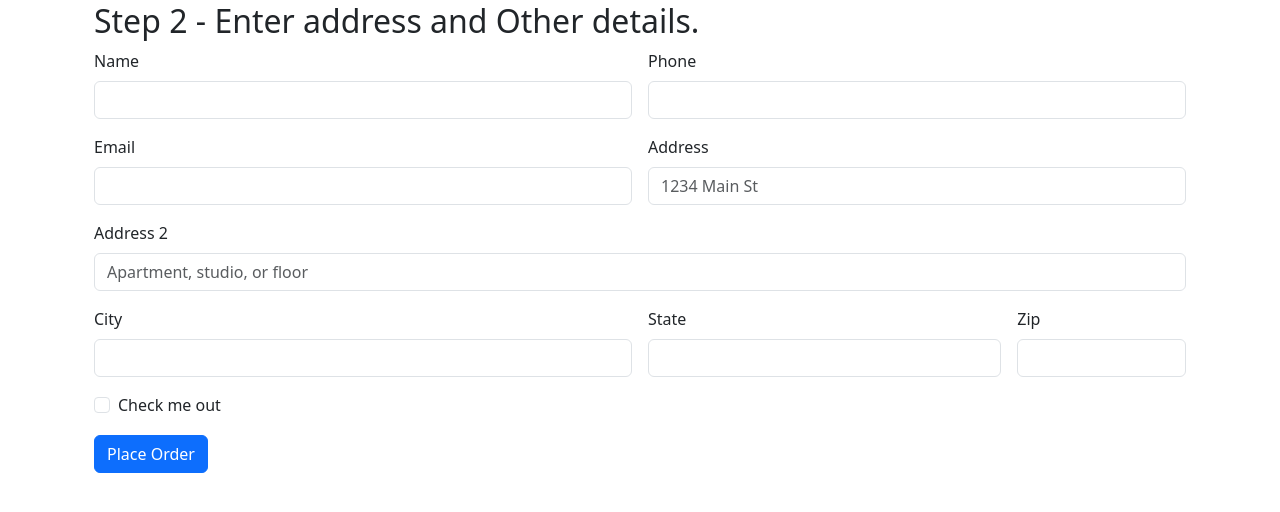
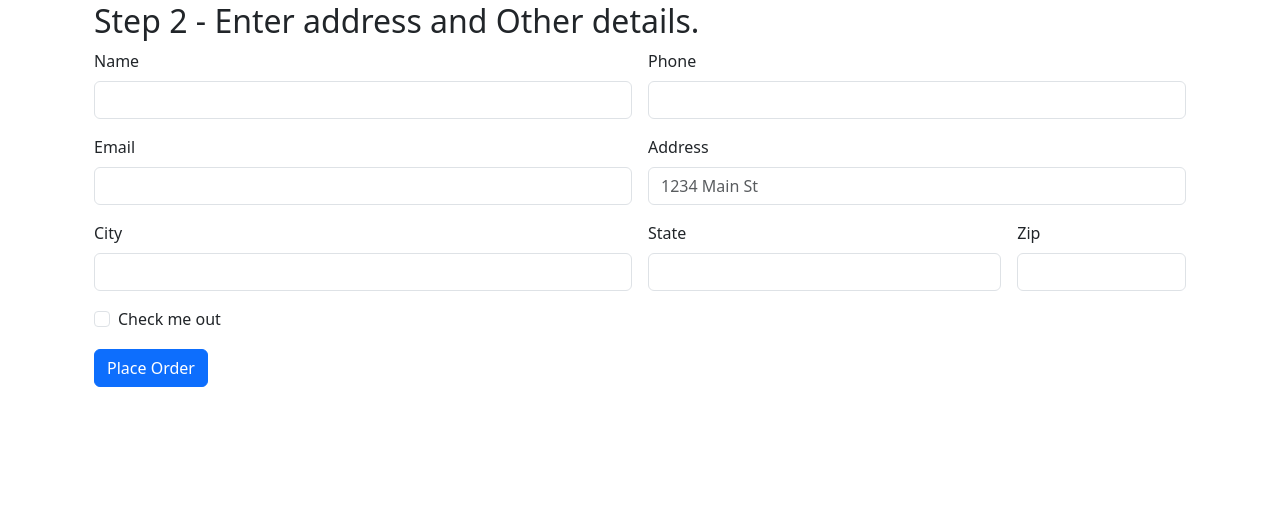
Before and after one commit to maungmatubbar/myawesome_cart, a Django app: page /shop/cart/ in a window 1280 px wide. Shown: the part 220-732 px from the top of the page. Run offline with Django 5.2, Linux system fonts and the light colour scheme.

Commit message:
Completed Checkout page form

```diff
--- a/myac/shop/admin.py
+++ b/myac/shop/admin.py
@@ -1,7 +1,10 @@
 from django.contrib import admin
 from django.utils.html import format_html
+
+from .models import Product, Contact, Orders
+
+
 # Register your models here.
-from .models import Product, Contact
 #diplay admin panel
 class ProductAdmin(admin.ModelAdmin):
     list_display = ('product_name','image', 'price', 'pub_date')  #
@@ -18,6 +21,7 @@ class ProductAdmin(admin.ModelAdmin):
     image_display.short_description = "Product Image"  # Column title
 admin.site.register(Product, ProductAdmin)
 admin.site.register(Contact)
+admin.site.register(Orders)
 
 # @admin.register(Product)
 # class ProductAdmin(admin.ModelAdmin):
--- a/myac/shop/templates/shop/checkout.html
+++ b/myac/shop/templates/shop/checkout.html
@@ -12,38 +12,35 @@
     </div>
     <div class="col">
         <h2>Step 2 - Enter address and Other details.</h2>
-        <form class="row g-3">
+        <form method="post" class="row g-3" action="/shop/checkout/">{% csrf_token %}
+            <input type="hidden" name="itemsJson" id="itemsJson">
             <div class="col-md-6">
                 <label for="name" class="form-label">Name</label>
-                <input type="text" class="form-control" id="name">
+                <input type="text" name="name" class="form-control" id="name">
             </div>
              <div class="col-md-6">
                 <label for="phone" class="form-label">Phone</label>
-                <input type="text" class="form-control" id="phone">
+                <input type="text" name="phone" class="form-control" id="phone">
             </div>
             <div class="col-md-6">
                 <label for="inputEmail4" class="form-label">Email</label>
-                <input type="email" class="form-control" id="inputEmail4">
+                <input type="email" name="email" class="form-control" id="inputEmail4">
             </div>
             <div class="col-6">
                 <label for="inputAddress" class="form-label">Address</label>
-                <input type="text" class="form-control" id="inputAddress" placeholder="1234 Main St">
-            </div>
-            <div class="col-12">
-                <label for="inputAddress2" class="form-label">Address 2</label>
-                <input type="text" class="form-control" id="inputAddress2" placeholder="Apartment, studio, or floor">
+                <input type="text" name="address" class="form-control" id="inputAddress" placeholder="1234 Main St">
             </div>
             <div class="col-md-6">
                 <label for="inputCity" class="form-label">City</label>
-                <input type="text" class="form-control" id="inputCity">
+                <input type="text" name="city" class="form-control" id="inputCity">
             </div>
             <div class="col-md-4">
                 <label for="inputState" class="form-label">State</label>
-                 <input type="text" class="form-control" id="inputState">
+                 <input type="text" name="state" class="form-control" id="inputState">
             </div>
             <div class="col-md-2">
                 <label for="inputZip" class="form-label">Zip</label>
-                <input type="text" class="form-control" id="inputZip">
+                <input type="text" name="zip_code" class="form-control" id="inputZip">
             </div>
             <div class="col-12">
                 <div class="form-check">
@@ -94,6 +91,13 @@
             }
         }
     document.getElementById('cart').innerHTML = sum;
+    var itemsJson = $('#itemsJson').val(JSON.stringify(cart));
+    console.log(itemsJson);
+    {% if thank %}
+        localStorage.clear();
+        alert('Thanks for ordering with us. Your order is {{id}}. Use it to track your order using our order tracker');
+        document.location = '/shop';
+    {% endif %}
 
 </script>
 
--- a/myac/shop/views.py
+++ b/myac/shop/views.py
@@ -1,7 +1,9 @@
 from django.http import HttpResponse
 from django.shortcuts import render
 from django.db.models import QuerySet
-from .models import Product, Contact
+from django.template.context_processors import request
+
+from .models import Product, Contact, Orders
 from math import ceil
 
 # Create your views here.
@@ -55,6 +57,19 @@ def product_view(request,id):
         'product': product[0]
     })
 def checkout(request):
+    if request.method == 'POST':
+        items_json = request.POST.get('itemsJson','')
+        name = request.POST.get('name', '')
+        email = request.POST.get('email','')
+        address = request.POST.get('address','')
+        phone = request.POST.get('phone','')
+        city = request.POST.get('city','')
+        state = request.POST.get('state','')
+        zip_code = request.POST.get('zip_code','')
+        order = Orders(items_json=items_json, name=name, email=email, phone=phone, address=address, city=city, state=state, zip_code=zip_code)
+        order.save()
+        thank = True
+        return render(request, 'shop/checkout.html', {'thank':thank, 'id':order.order_id})
     return render(request, 'shop/checkout.html')
 def cart(request):
     return render(request, 'shop/cart.html')
```
Also changed, not shown: myac/shop/models.py (+13 -0 lines), myac/db.sqlite3, myac/shop/migrations/0005_orders.py (added), myac/shop/migrations/0006_orders_phone.py (added).
